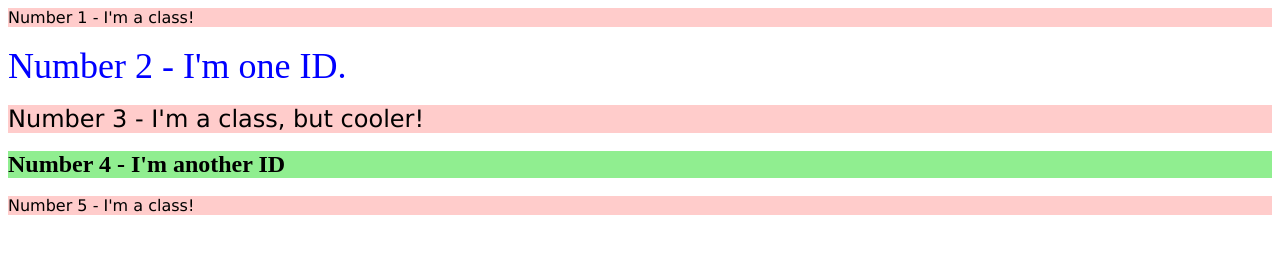
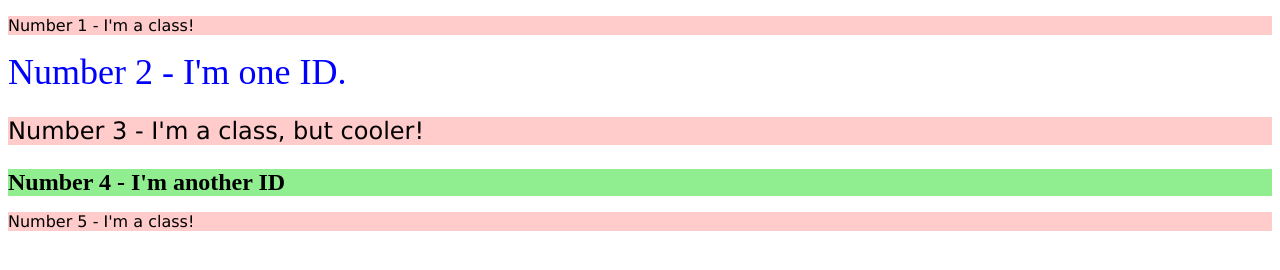
Before and after one commit to TheSilentIce/Odin-Project-Practice, a plain HTML site: page css-id-selectors/index.html in a window 1280 px wide. Drawn offline with Linux system fonts and the light colour scheme.

Commit message:
css-id-selectors/

```diff
--- a/css-id-selectors/index.html
+++ b/css-id-selectors/index.html
@@ -8,14 +8,10 @@
     <link rel="stylesheet" href="style.css"/>
 </head>
 <body>
-    <div class="odd">Number 1 - I'm a class!</div>
-    <br>
+    <p class="odd">Number 1 - I'm a class!</p>
     <div id="number2">Number 2 - I'm one ID.</div>
-    <br>
-    <div class="odd five">Number 3 - I'm a class, but cooler!</div>
-    <br>
+    <p class="odd five">Number 3 - I'm a class, but cooler!</div>
     <div id="number4">Number 4 - I'm another ID</div>
-    <br>
-    <div class="odd">Number 5 - I'm a class!</div>
+    <p class="odd">Number 5 - I'm a class!</p>
 </body>
 </html>
```
